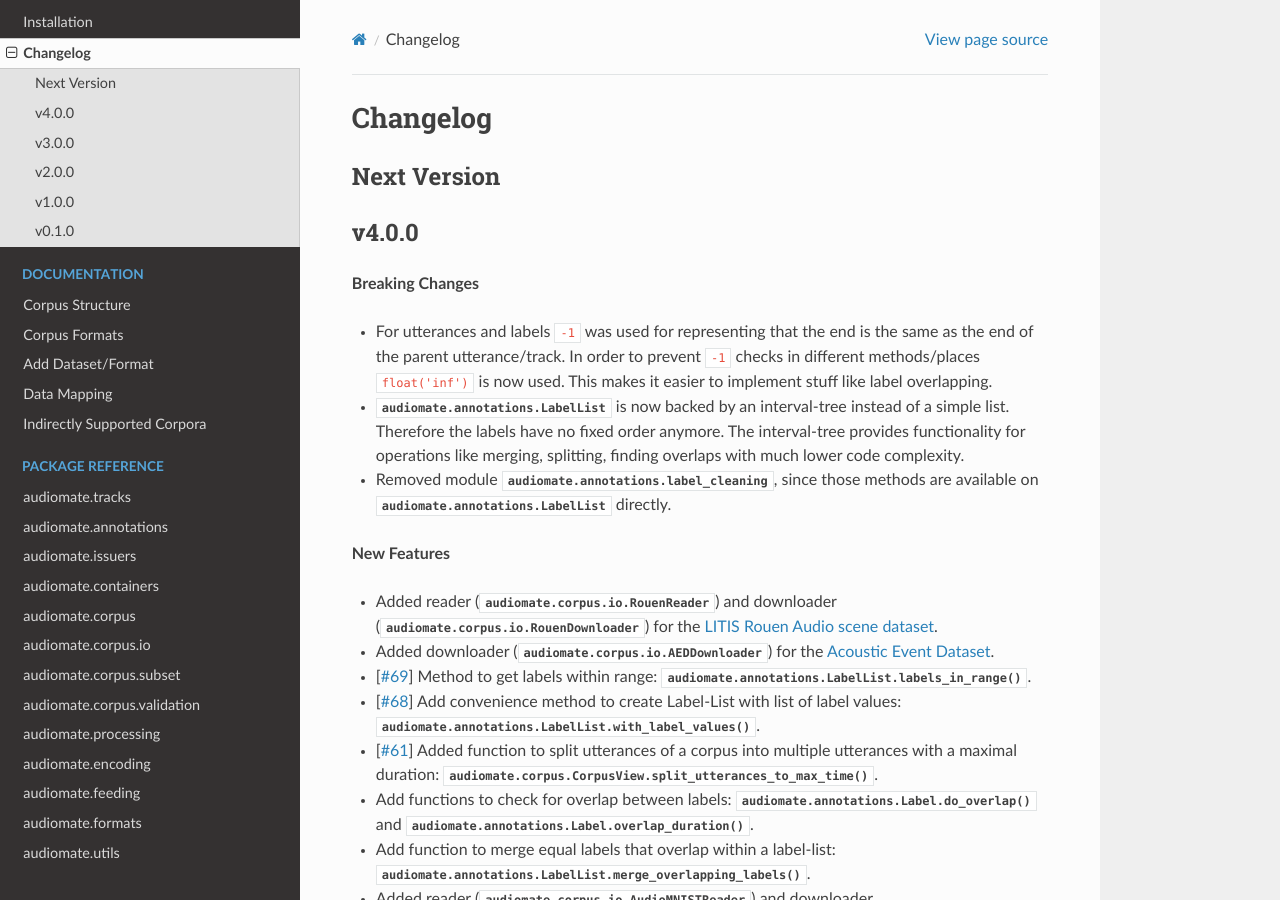
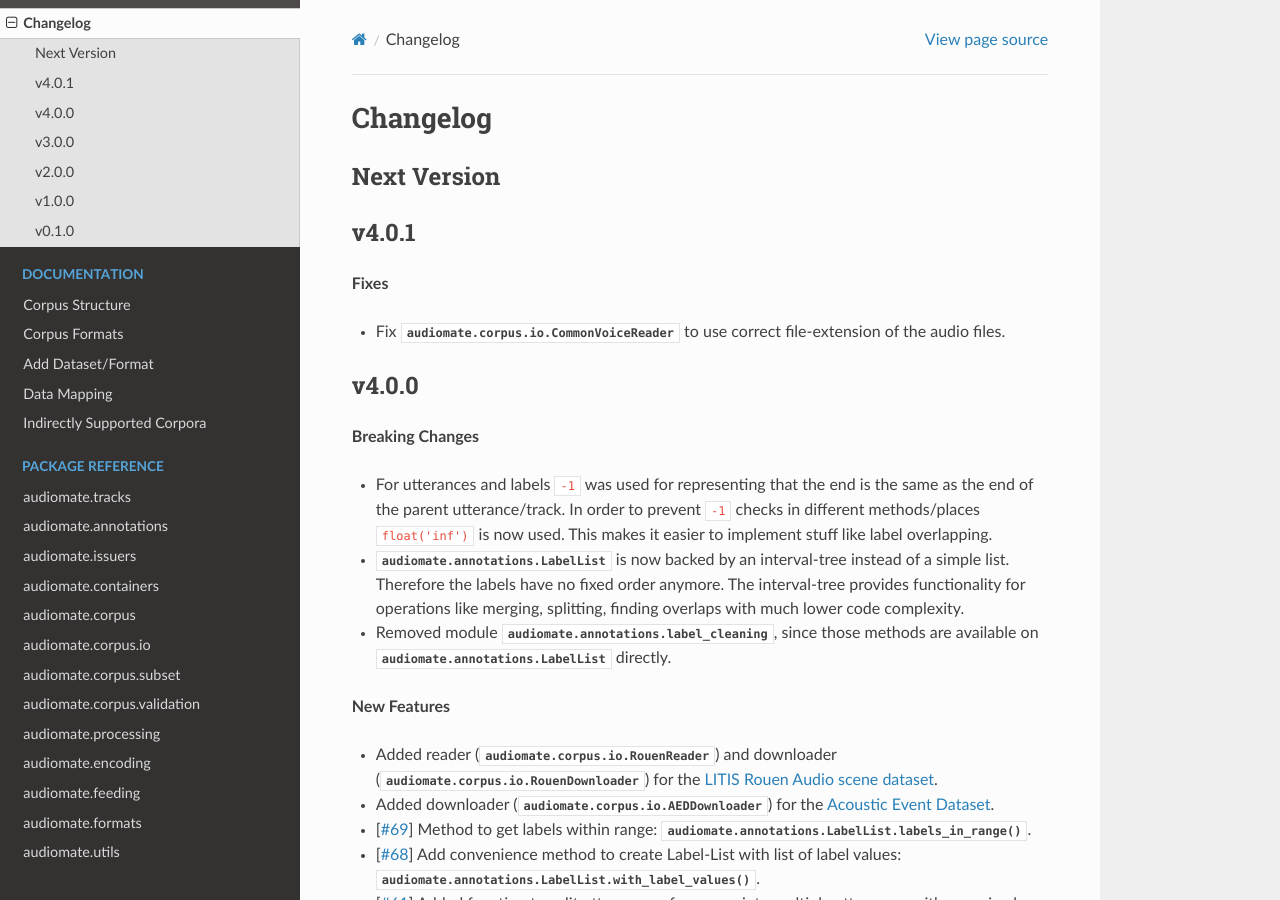
Before and after one commit to ynop/audiomate, a Sphinx documentation site: the page built from docs/notes/changelog.rst, in a window 1280 px wide and 900 px high. Built offline with Sphinx 7.4.7 and the Read the Docs theme 2.0.0, drawn with Linux system fonts in a browser that asks for light colours.

Commit message:
Update changelog

```diff
--- a/docs/notes/changelog.rst
+++ b/docs/notes/changelog.rst
@@ -4,6 +4,12 @@ Changelog
 Next Version
 ------------
 
+v4.0.1
+------
+
+**Fixes**
+
+* Fix :class:`audiomate.corpus.io.CommonVoiceReader` to use correct file-extension of the audio files.
 
 v4.0.0
 ------
```
